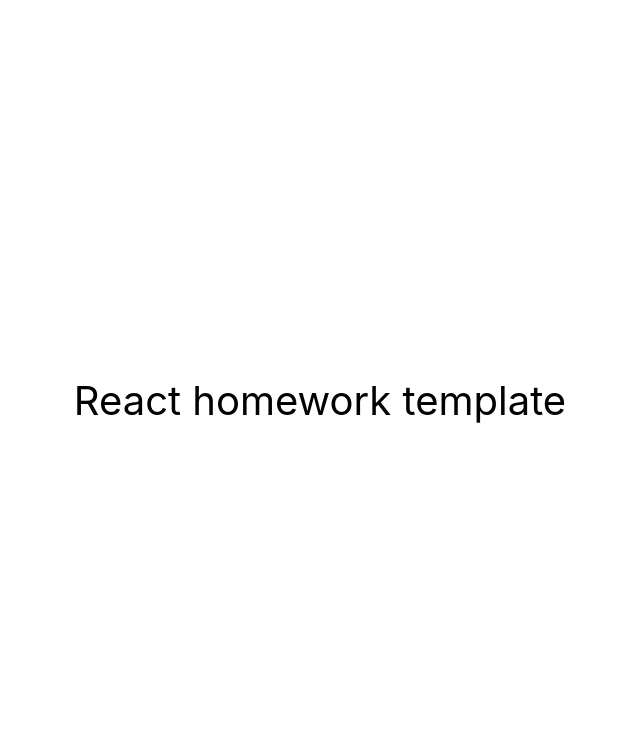
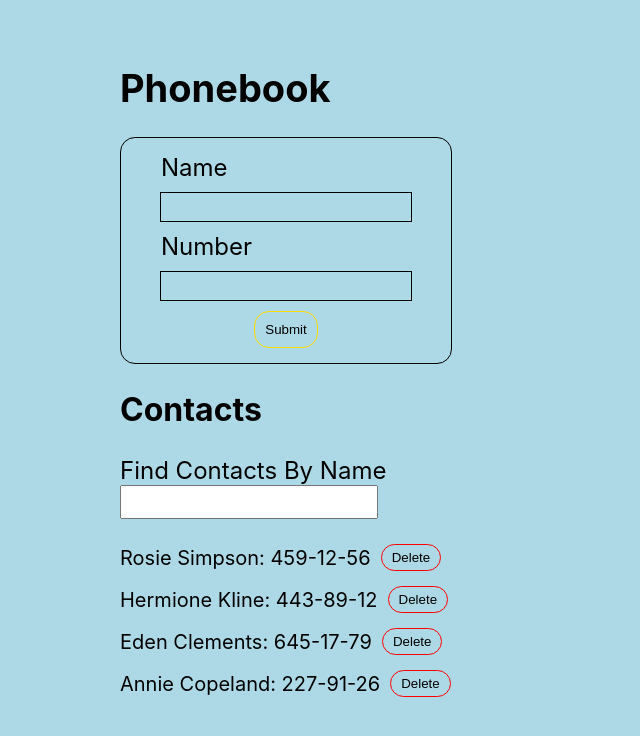
Before and after one commit to VeronikaVS90/goit-react-hw-02-phonebook, a React (Create React App) app: page / in a window 1280 px wide. Shown: the top 736 px of the page, without its empty margins (320-960 px from the left). Built offline with nearby package versions, Linux system fonts and the light colour scheme.

Commit message:
did tasks

```diff
--- a/package.json
+++ b/package.json
@@ -4,14 +4,17 @@
   "private": true,
   "homepage": "https://VeronikaVS90.github.io/goit-react-hw-02-phonebook/",
   "dependencies": {
+    "@emotion/styled": "^11.11.0",
     "@testing-library/jest-dom": "^5.16.3",
     "@testing-library/react": "^12.1.4",
     "@testing-library/user-event": "^13.5.0",
+    "formik": "^2.4.1",
     "nanoid": "^4.0.2",
     "react": "^18.1.0",
     "react-dom": "^18.1.0",
     "react-scripts": "5.0.1",
-    "web-vitals": "^2.1.3"
+    "web-vitals": "^2.1.3",
+    "yup": "^1.2.0"
   },
   "scripts": {
     "start": "react-scripts start",
--- a/src/components/App/App.jsx
+++ b/src/components/App/App.jsx
@@ -1,16 +1,79 @@
-export const App = () => {
-  return (
-    <div
-      style={{
-        height: '100vh',
-        display: 'flex',
-        justifyContent: 'center',
-        alignItems: 'center',
-        fontSize: 40,
-        color: '#010101'
-      }}
-    >
-      React homework template
-    </div>
-  );
-};
+import { Component } from 'react';
+import { nanoid } from 'nanoid';
+import {
+  PhonebookWrapper,
+  PhonebookTitle,
+  PhonebookSubTitle,
+} from './App.styled';
+import { ContactForm } from 'components/Form/Form';
+import {
+  ContactList
+} from 'components/ContactList/ContactList';
+import { Filter } from 'components/Filter/Filter';
+
+export class App extends Component {
+  state = {
+    contacts: [
+      { id: 'id-1', name: 'Rosie Simpson', number: '459-12-56' },
+      { id: 'id-2', name: 'Hermione Kline', number: '443-89-12' },
+      { id: 'id-3', name: 'Eden Clements', number: '645-17-79' },
+      { id: 'id-4', name: 'Annie Copeland', number: '227-91-26' },
+    ],
+    filter: '',
+  };
+
+  handleFormSubmit = ({ name, number }) => {
+    const normalizedName = name.toLowerCase();
+
+    const isNameAlreadyInContacts = this.state.contacts.find(contact => contact.name.toLowerCase() === normalizedName);
+
+    if (isNameAlreadyInContacts) {
+      alert(`${name} is already in contacts!`);
+      return;
+    }
+
+    this.setState(prevState => {
+      return {
+        contacts: [{ id: nanoid(), name, number }, ...prevState.contacts],
+      };
+    });
+  };
+
+  handleFilterChange = event => {
+    this.setState({ filter: event.currentTarget.value });
+  };
+
+  filterContacts = () => {
+    const normalizedFilter = this.state.filter.toLowerCase();
+
+    return this.state.contacts.filter(contact => {
+      return contact.name.toLowerCase().includes(normalizedFilter);
+    });
+  };
+
+  deleteContact = idToDelete => {
+    this.setState(prevState => {
+      return {
+        contacts: prevState.contacts.filter(
+          contact => contact.id !== idToDelete
+        ),
+      };
+    });
+  };
+
+  render() {
+    const { filter } = this.state;
+
+    return (
+      <PhonebookWrapper>
+        <PhonebookTitle>Phonebook</PhonebookTitle>
+        <ContactForm onSubmit={this.handleFormSubmit} />
+        <PhonebookSubTitle>Contacts</PhonebookSubTitle>
+        <Filter filterValue={filter}
+          handleFilterChange={this.handleFilterChange} />
+        <ContactList contacts={this.filterContacts()}
+          deleteContact={this.deleteContact} />
+      </PhonebookWrapper>
+    );
+  }
+}
--- a/src/components/App/App.styled.jsx
+++ b/src/components/App/App.styled.jsx
@@ -0,0 +1,17 @@
+import styled from '@emotion/styled';
+
+export const PhonebookWrapper = styled.div`
+  max-width: 400px;
+  margin: 0 auto;
+  padding: 40px;
+`;
+
+export const PhonebookTitle = styled.h1`
+  font-size: 38px;
+  font-weight: 700;
+`;
+
+export const PhonebookSubTitle = styled.h2`
+  font-size: 32px;
+  font-weight: 700;
+`;
--- a/src/components/ContactList/ContactList.jsx
+++ b/src/components/ContactList/ContactList.jsx
@@ -0,0 +1,39 @@
+import PropTypes from 'prop-types';
+import {
+  ContactsList,
+  ConctactListItem,
+  DeleteButton,
+} from './ContactList.styled';
+
+export const ContactList = ({ contacts, deleteContact }) => {
+  return (
+    <>
+      <ContactsList>
+        {contacts.map(contact => (
+          <ConctactListItem key={contact.id}>
+            {contact.name}: {contact.number}
+            <DeleteButton
+              type="button"
+              onClick={() => {
+                deleteContact(contact.id);
+              }}
+            >
+              Delete
+            </DeleteButton>
+          </ConctactListItem>
+        ))}
+      </ContactsList>
+    </>
+  );
+};
+
+ContactList.propTypes = {
+  contacts: PropTypes.arrayOf(
+    PropTypes.exact({
+      id: PropTypes.string.isRequired,
+      name: PropTypes.string.isRequired,
+      number: PropTypes.string.isRequired,
+    })
+  ),
+  deleteContact: PropTypes.func.isRequired,
+};
--- a/src/components/ContactList/ContactList.styled.jsx
+++ b/src/components/ContactList/ContactList.styled.jsx
@@ -0,0 +1,30 @@
+import styled from '@emotion/styled';
+
+export const ContactsList = styled.ul`
+  display: flex;
+  flex-direction: column;
+  gap: 15px;
+  list-style: none;
+  padding: 0;
+  margin: 0;
+`;
+
+export const ConctactListItem = styled.li`
+  display: flex;
+  gap: 10px;
+  align-items: center;
+  font-size: 20px;
+`;
+
+export const DeleteButton = styled.button`
+  cursor: pointer;
+  padding: 5px 10px;
+  border-radius: 15px;
+  border: 1px solid red;
+  background-color: transparent;
+  &:hover,
+  &:focus {
+    color: #fff;
+    background-color: grey;
+  }
+`;
--- a/src/components/Filter/Filter.jsx
+++ b/src/components/Filter/Filter.jsx
@@ -0,0 +1,19 @@
+import PropTypes from 'prop-types';
+import { nanoid } from 'nanoid';
+import { FilterWrapper, FilterInput, FilterLabel } from './Filter.styled';
+
+export const Filter = ({ filterValue, handleFilterChange }) => {
+    const filterID = nanoid();
+
+    return (
+        <FilterWrapper>
+            <FilterLabel htmlFor={filterID}>Find contacts by name</FilterLabel>
+            <FilterInput autoComplete="off" type="text" id={filterID} name="filter" value={filterValue} onChange={handleFilterChange}></FilterInput>
+        </FilterWrapper>
+    );
+};
+
+Filter.propTypes = {
+    filterValue: PropTypes.string.isRequired,
+    handleFilterChange: PropTypes.func.isRequired,
+};
--- a/src/components/Filter/Filter.styled.jsx
+++ b/src/components/Filter/Filter.styled.jsx
@@ -0,0 +1,17 @@
+import styled from '@emotion/styled';
+
+export const FilterWrapper = styled.div`
+  width: 350px;
+  margin-bottom: 25px;
+`;
+
+export const FilterInput = styled.input`
+  width: 250px;
+  font-size: 24px;
+`;
+
+export const FilterLabel = styled.label`
+  text-transform: capitalize;
+  width: 250px;
+  font-size: 24px;
+`;
--- a/src/components/Form/Form.jsx
+++ b/src/components/Form/Form.jsx
@@ -0,0 +1,67 @@
+import PropTypes from 'prop-types';
+import {
+    AppForm,
+    FormInput,
+    FormInputLabel,
+    SubmitButton,
+    ErrMessage,
+} from './Form.styled';
+import { nanoid } from 'nanoid';
+import { Formik } from 'formik';
+import * as yup from 'yup';
+
+export const ContactForm = ({ onSubmit }) => {
+    const nameID = nanoid();
+    const numberID = nanoid();
+
+    const initialValues = {
+        name: '',
+        number: '',
+    };
+
+    const validationSchema = yup.object().shape({
+        name: yup
+            .string()
+            .matches(
+                "^[a-zA-Zа-яА-Я]+(([' -][a-zA-Zа-яА-Я ])?[a-zA-Zа-яА-Я]*)*$",
+                "Name may contain only letters, apostrophe, dash and spaces. For example Adrian, Jacob Mercer, Charles de Batz de Castelmore d'Artagnan"
+            )
+            .required(),
+        number: yup
+            .string()
+            .matches(
+                '^[+]?[(]?[0-9]{1,4}[)]?[-s.]?[0-9]{1,4}[-s.]?[0-9]{1,6}$',
+                'Phone number must be digits and can contain spaces, dashes, parentheses and can start with +'
+            )
+            .required(),
+    });
+
+    const handleSubmit = (values, actions) => {
+        onSubmit(values);
+        actions.resetForm();
+    };
+
+    return (
+        <Formik
+            initialValues={initialValues}
+            validationSchema={validationSchema}
+            onSubmit={handleSubmit}
+        >
+            <AppForm autoComplete="off">
+                <FormInputLabel htmlFor={nameID}>Name</FormInputLabel>
+                <FormInput type="text" name="name" id={nameID} />
+                <ErrMessage name="name" component="div" />
+
+                <FormInputLabel htmlFor={numberID}>Number</FormInputLabel>
+                <FormInput type="text" name="number" id={numberID} />
+                <ErrMessage name="number" component="div" />
+
+                <SubmitButton type="submit">Submit</SubmitButton>
+            </AppForm>
+        </Formik>
+    );
+};
+
+ContactForm.propTypes = {
+    onSubmit: PropTypes.func.isRequired,
+};
--- a/src/components/Form/Form.styled.jsx
+++ b/src/components/Form/Form.styled.jsx
@@ -0,0 +1,50 @@
+import styled from '@emotion/styled';
+import { Field, Form, ErrorMessage } from 'formik';
+
+export const AppForm = styled(Form)`
+  display: flex;
+  flex-direction: column;
+  align-items: center;
+  justify-content: center;
+  gap: 10px;
+
+  width: 300px;
+  border: 1px solid black;
+  border-radius: 15px;
+  padding: 15px;
+`;
+
+export const FormInput = styled(Field)`
+  padding: 0;
+  margin: 0;
+  width: 250px;
+  font-size: 24px;
+  background-color: transparent;
+  border: 1px solid black;
+`;
+
+export const FormInputLabel = styled.label`
+  padding: 0;
+  margin: 0;
+  text-transform: capitalize;
+  width: 250px;
+  font-size: 24px;
+`;
+
+export const ErrMessage = styled(ErrorMessage)`
+  max-width: 250px;
+  color: red;
+`;
+
+export const SubmitButton = styled.button`
+  background-color: transparent;
+  padding: 10px;
+  border-radius: 15px;
+  border: 1px solid #fed800;
+  &:hover,
+  &:focus {
+    cursor: pointer;
+    background-color: gray;
+    color: #fff;
+  }
+`;
--- a/src/index.css
+++ b/src/index.css
@@ -7,6 +7,7 @@ body {
     sans-serif;
   -webkit-font-smoothing: antialiased;
   -moz-osx-font-smoothing: grayscale;
+  background-color: lightblue;
 }
 
 code {
```
Also changed, not shown: 1 other file (tests, documents, lock files or other folders).
